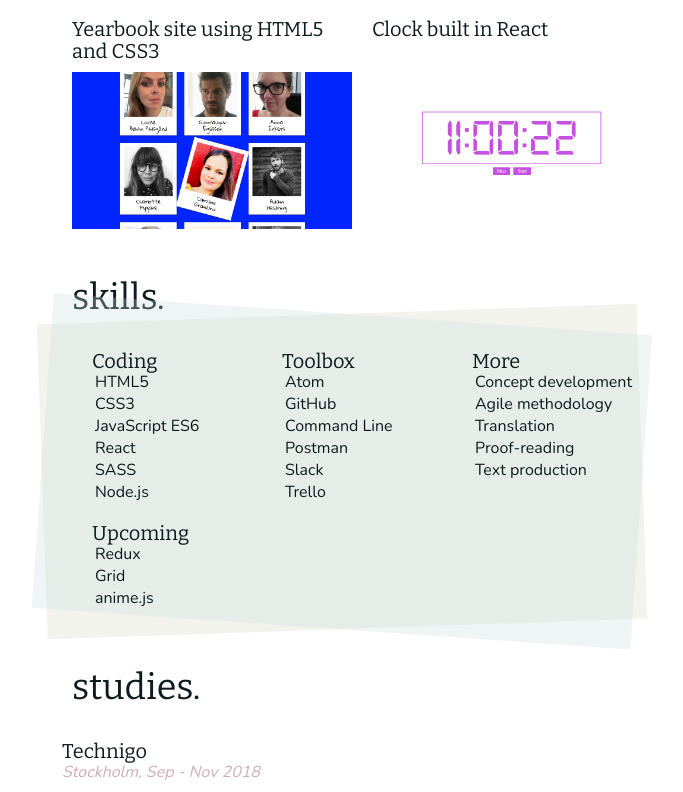
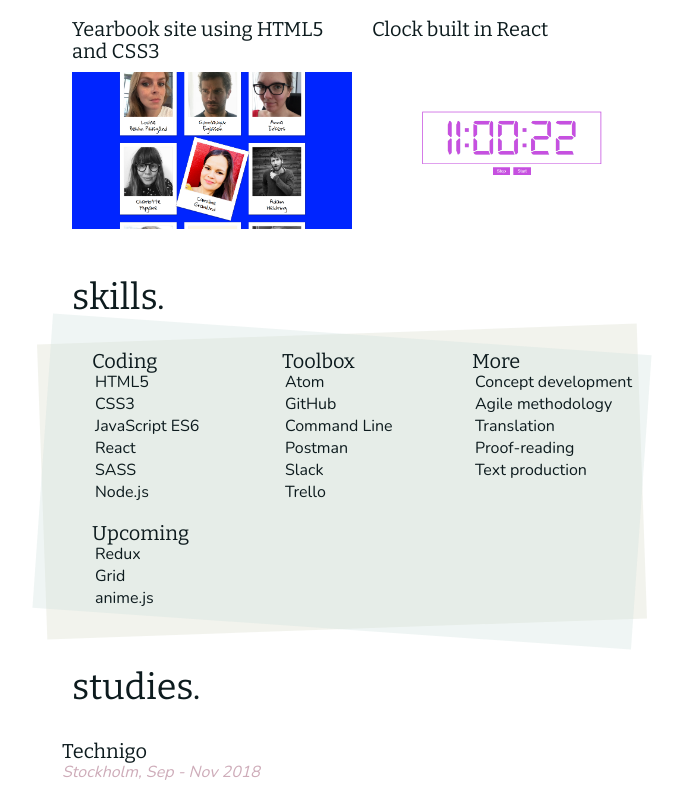
Before and after one commit to Hilwynn/personal-portfolio-technigo, a React (Create React App) app: page /#/ in a window 1280 px wide. Shown: the part 1597-2389 px from the top of the page, without its empty margins (278-961 px from the left). Built offline with nearby package versions, Linux system fonts and the light colour scheme.

Commit message:
Chaned the height of the skills box background

```diff
--- a/src/Pages/LandingPage/style.css
+++ b/src/Pages/LandingPage/style.css
@@ -157,7 +157,7 @@
 .skills-background-bottom,
 .skills-background-top {
   bottom: 0;
-  height: 31.5rem;
+  height: 29.5rem;
   position: absolute;
   left: -2rem;
   width: 60rem;
```
